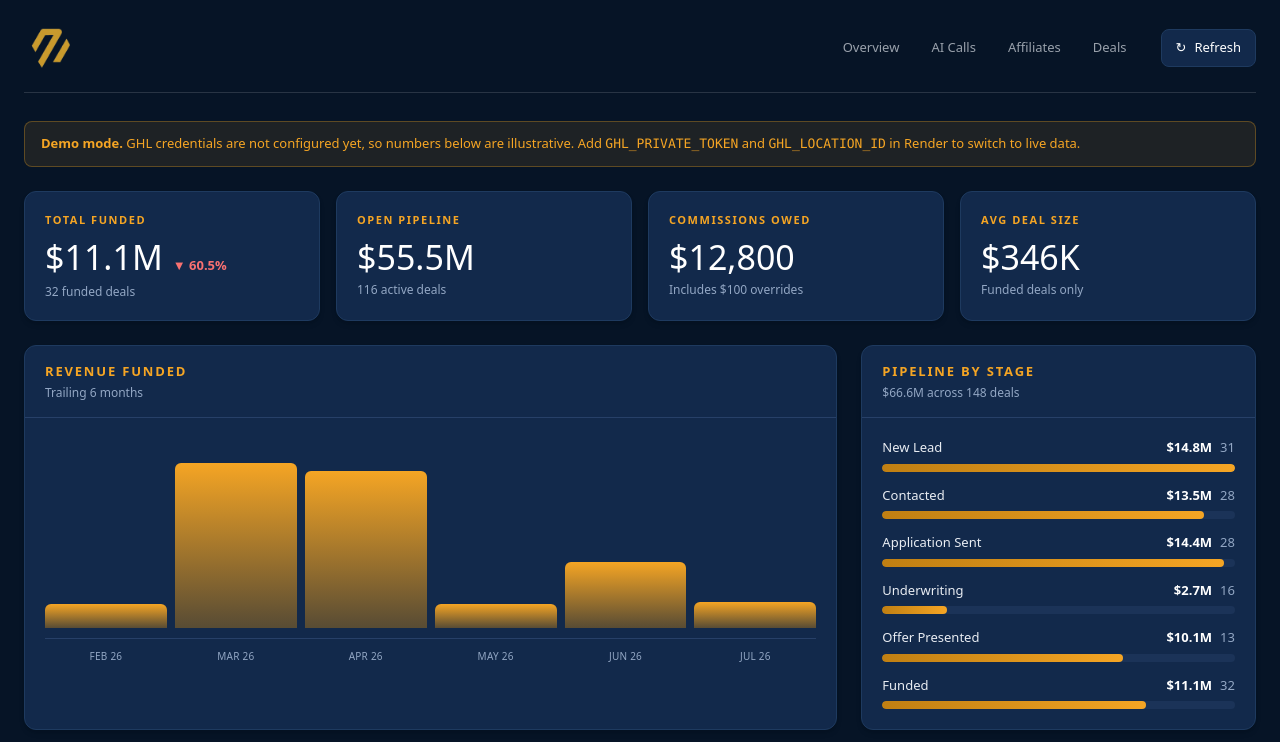
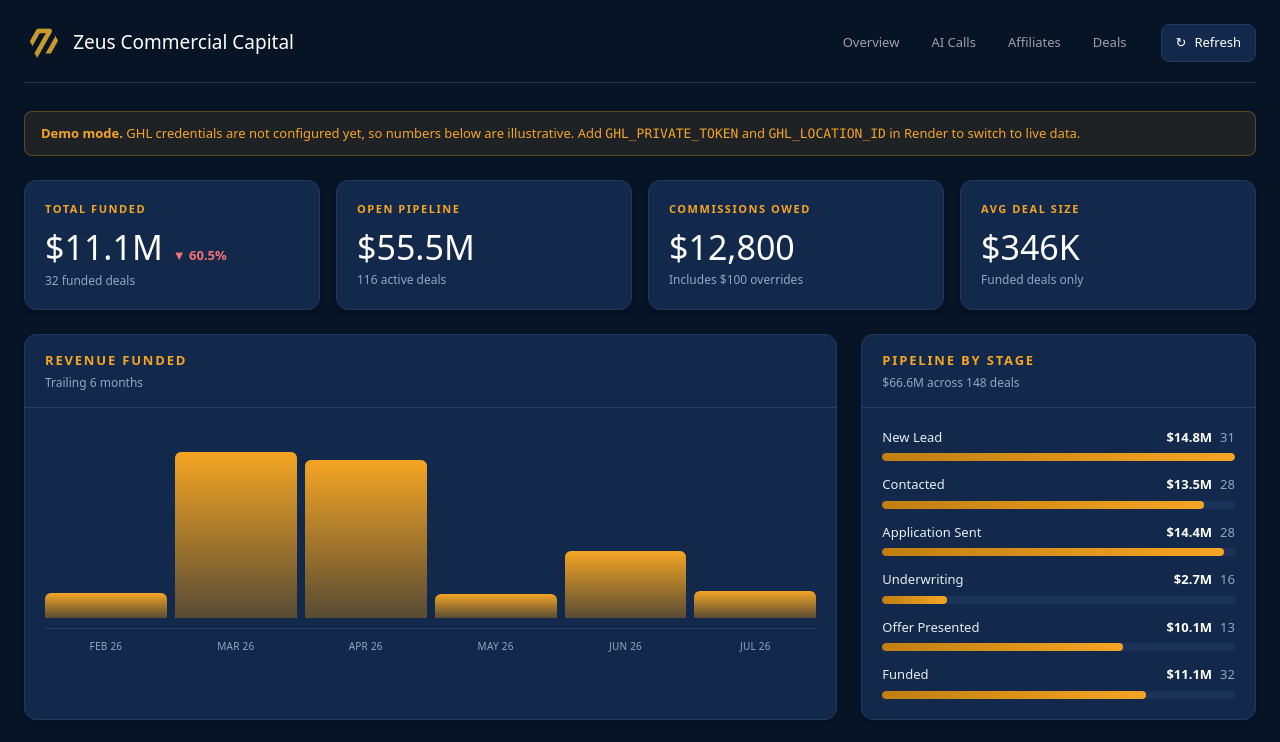
Before and after one commit to ZeusCommercial/Dashboard-, a Next.js app: page / in a window 1280 px wide. Shown: the top 742 px of the page. Built offline with nearby package versions, Linux system fonts and the light colour scheme.

Commit message:
layout
Updated the layout component to modify the header logo and removed the footer.

```diff
--- a/src/app/layout.tsx
+++ b/src/app/layout.tsx
@@ -26,15 +26,18 @@ export default function RootLayout({
       <body className="min-h-screen bg-page font-sans text-ink antialiased">
         <div className="mx-auto max-w-[1400px] px-6 py-6">
           <header className="mb-7 flex flex-wrap items-center justify-between gap-4 border-b border-ink/15 pb-5">
-            <Link href="/" className="flex items-center">
+            <Link href="/" className="flex items-center gap-3">
               <Image
                 src="/zeus-logo.png"
-                alt="Zeus Commercial Capital LLC"
-                width={680}
-                height={340}
+                alt=""
+                width={250}
+                height={250}
                 priority
-                className="h-12 w-auto"
+                className="h-9 w-auto"
               />
+              <span className="whitespace-nowrap font-display text-[19px] leading-none text-bright">
+                Zeus Commercial Capital
+              </span>
             </Link>
             <div className="flex items-center gap-5">
               <nav className="flex gap-1">
@@ -52,9 +55,6 @@ export default function RootLayout({
             </div>
           </header>
           {children}
-          <footer className="mt-10 border-t border-ink/15 pt-5 text-[11px] text-ink/45">
-            Zeus Commercial Capital
-          </footer>
         </div>
       </body>
     </html>
```
